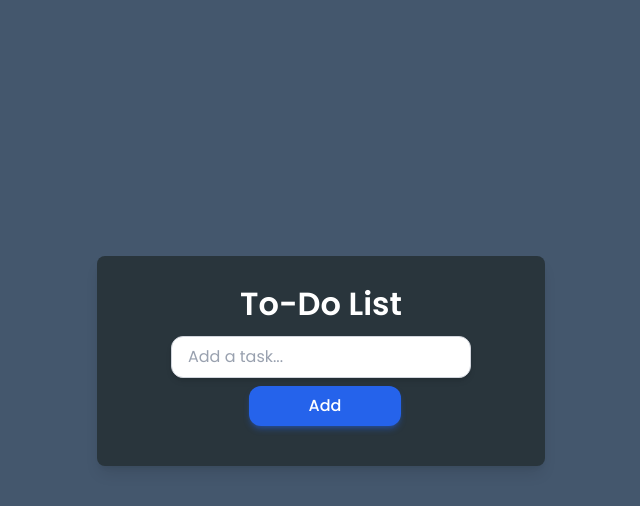
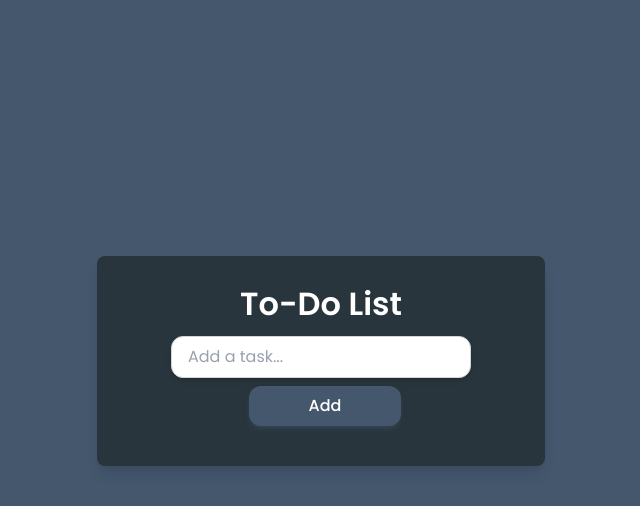
Before and after one commit to karinaonly/To-Do-List-Activity, a React (Vite) app: page / in a window 1280 px wide. In both pictures the pointer is over the button "Add". Shown: the top 506 px of the page, without its empty margins (319-959 px from the left). Built offline with nearby package versions, Linux system fonts and the light colour scheme.

Commit message:
todo-app

```diff
--- a/src/index.css
+++ b/src/index.css
@@ -32,10 +32,9 @@ h1{
 }
 
 .addButton:hover {
-  background-color: #2563eb;
-  box-shadow: 0 4px 6px -1px rgba(37,99,235,0.4), 0 2px 4px -2px rgba(37,99,235,0.3);
+  background-color: #44576D;
+  box-shadow: 0 4px 6px -1px rgba(68, 87, 109, 0.4), 0 2px 4px -2px rgba(68, 87, 109, 0.3);
 }
-
 
 .addButton:focus {
   outline: none;
```
